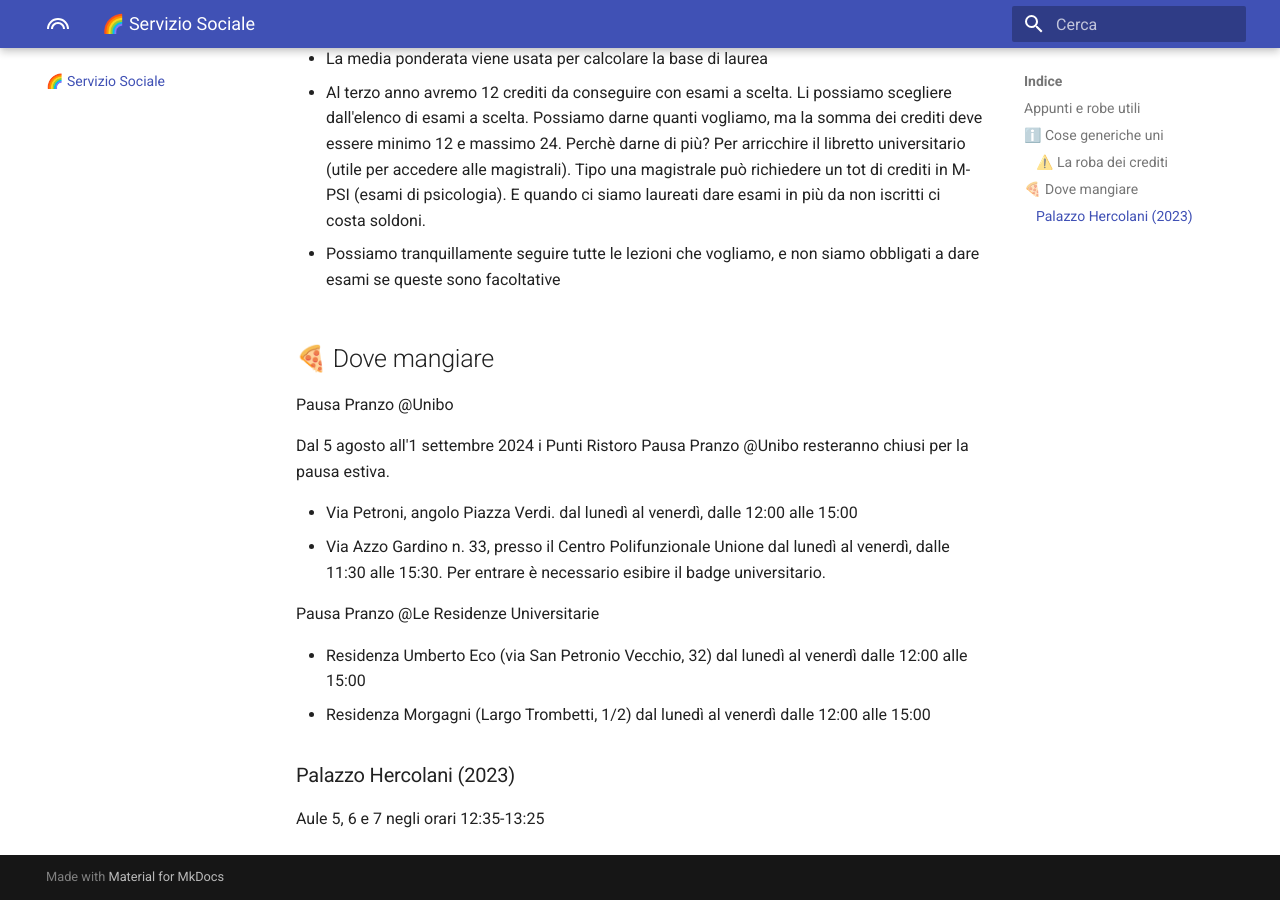
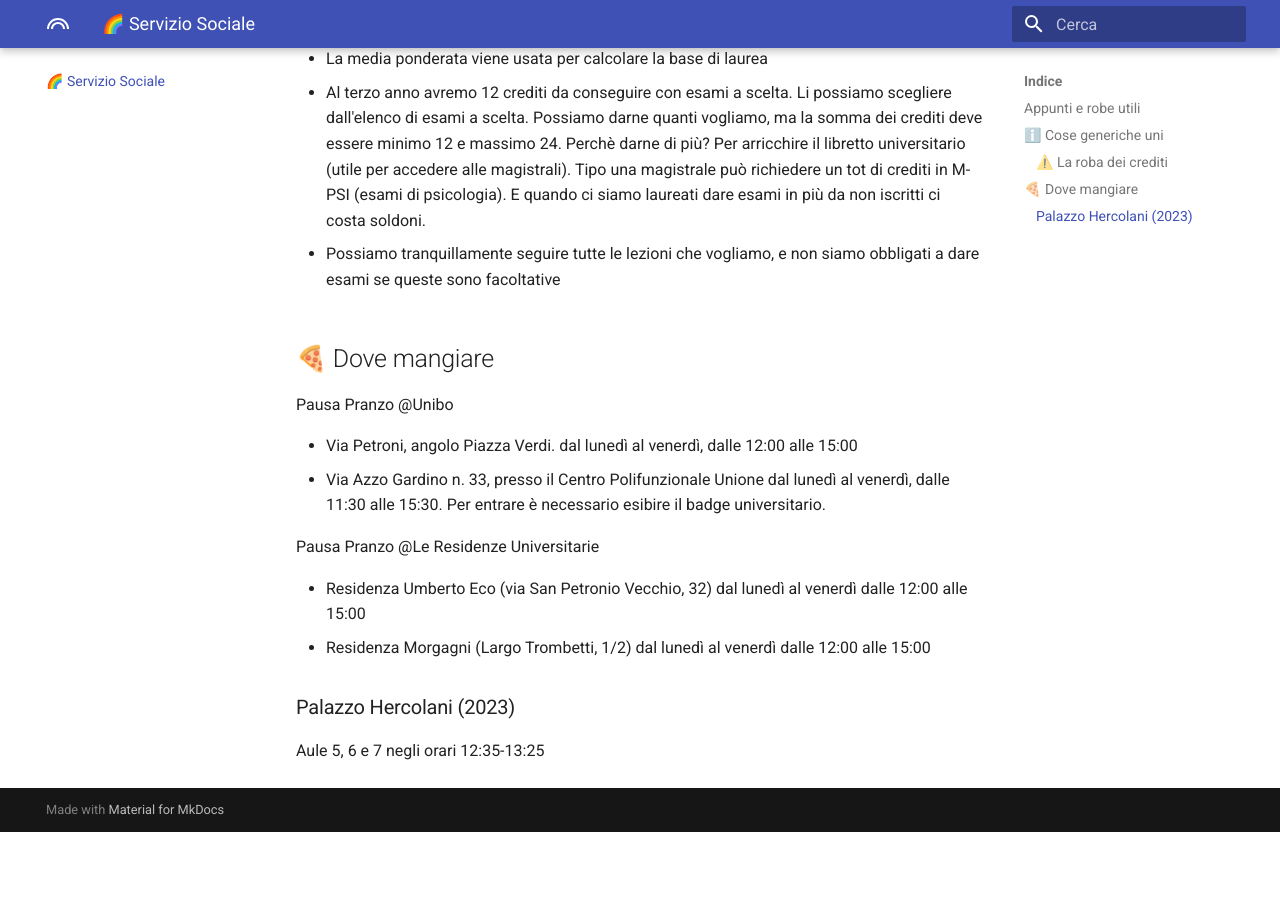
Before and after one commit to mq1/servizio-sociale, an MkDocs documentation site: the page built from docs/index.md, in a window 1280 px wide and 900 px high, scrolled down 958 px. Built offline with MkDocs 1.6.1 and Material for MkDocs 9.7.7, drawn with Linux system fonts in a browser that asks for light colours; after the commit the page ends 1790 px from its top, so only the background shows below that.

Commit message:
remove unnecessary info

```diff
--- a/docs/index.md
+++ b/docs/index.md
@@ -39,9 +39,6 @@ linee in alto a sinistra
 
 Pausa Pranzo @Unibo
 
-Dal 5 agosto all'1 settembre 2024 i Punti Ristoro Pausa Pranzo @Unibo resteranno
-chiusi per la pausa estiva.
-
 - Via Petroni, angolo Piazza Verdi.
   dal lunedì al venerdì, dalle 12:00 alle 15:00
 - Via Azzo Gardino n. 33, presso il Centro Polifunzionale Unione
```
